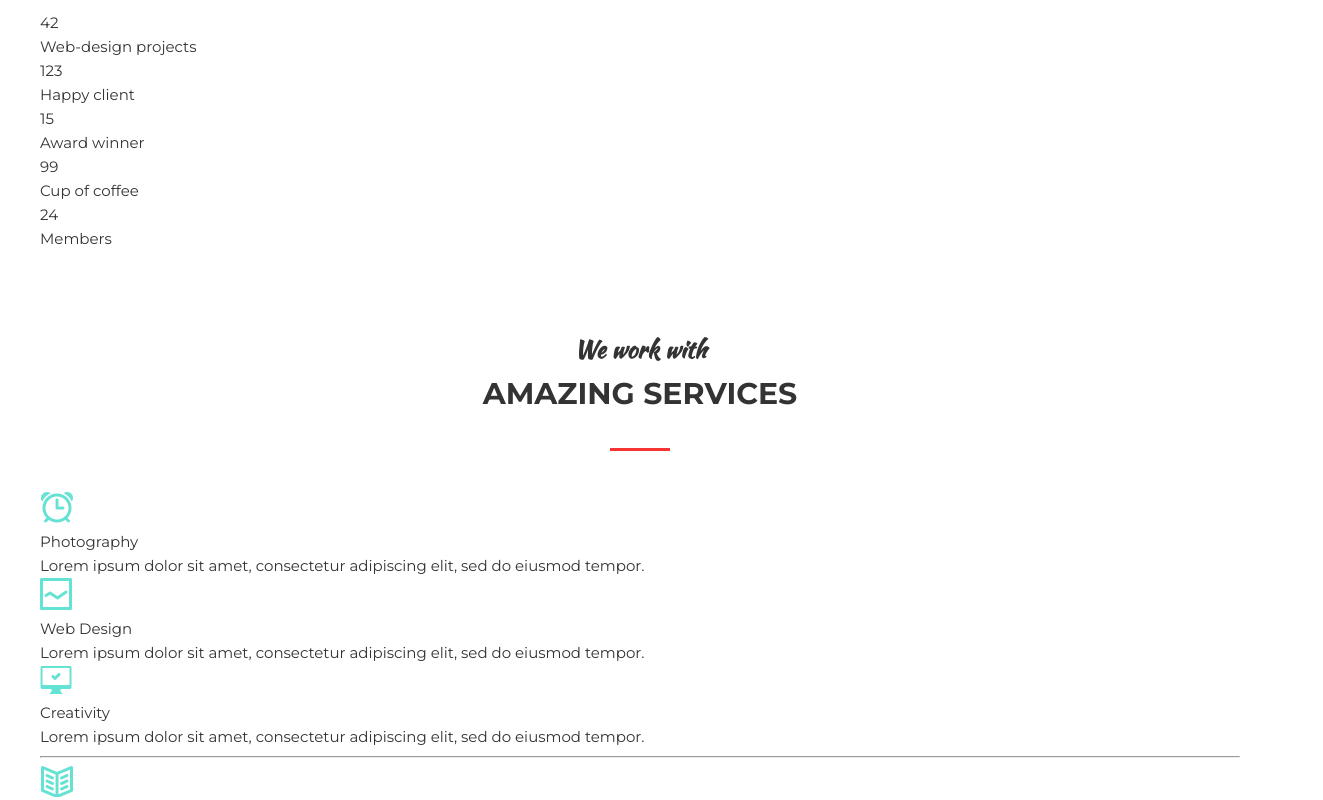
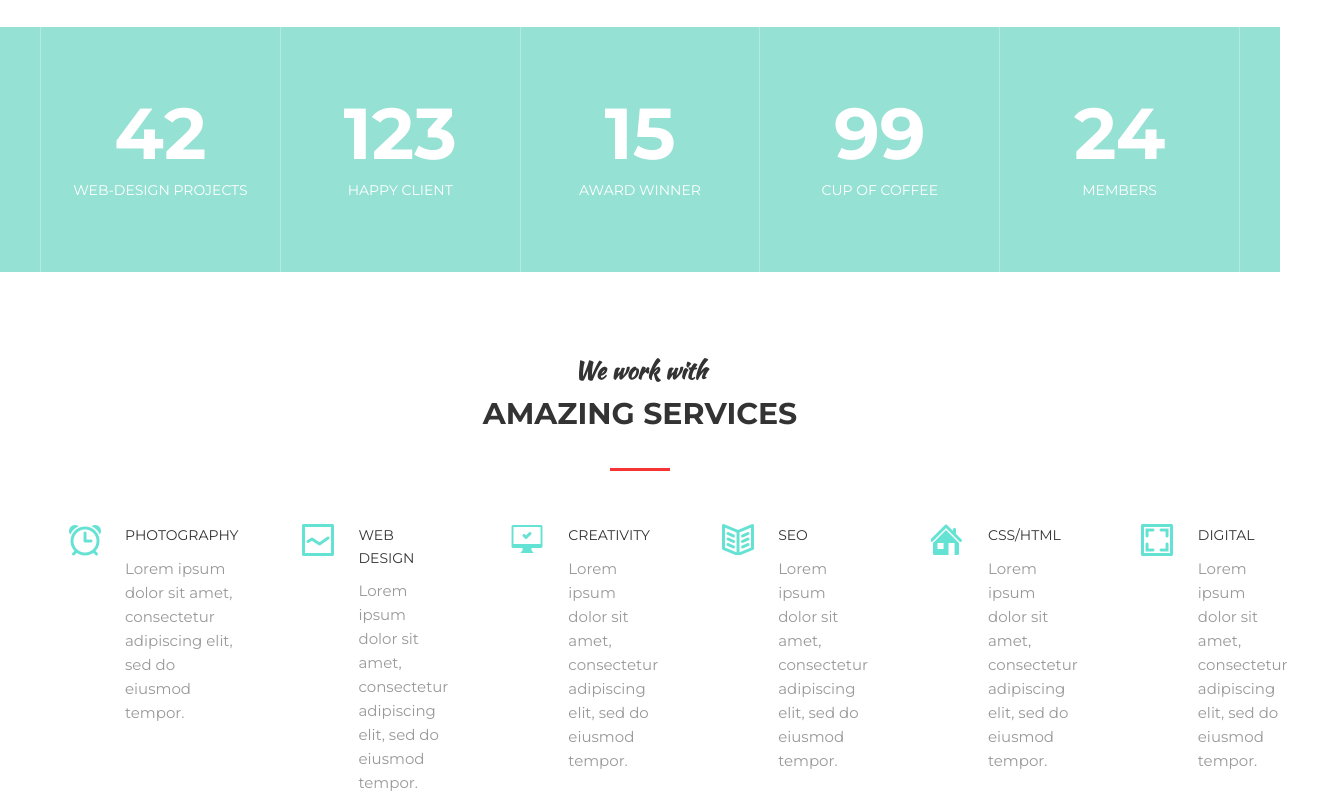
Before and after one commit to VladGoogle/Mogo, a plain HTML site: page index.html in a window 1280 px wide. Shown: the part 1460-2260 px from the top of the page, 1323 px wide, since content can reach past the window. Drawn offline with Linux system fonts and the light colour scheme.

Commit message:
Update style.css

```diff
--- a/style.css
+++ b/style.css
@@ -28,6 +28,15 @@ body
     max-width: 1200px;
     margin: 0 auto;
 
+}
+
+hr {
+    border: 0;
+    background-color: #e5e5e5;
+    display: block;
+    width: 100%;
+    margin: 40px 0;
+    height: 1px;
 }
 .intro_inner{
     text-align: center;
@@ -204,7 +213,7 @@ h1,h2,h3,h4,h5,h6{
 }
 
 .section_header {
-    margin:  0 auto 40px;
+    margin:  0 auto 53px;
     width: 100%;
     max-width: 950px;
     text-align: center;
@@ -241,6 +250,7 @@ h1,h2,h3,h4,h5,h6{
 }
 
 .about {
+    margin-top: 80px;
     display: flex;
     width: 100%;
     justify-content: center;
@@ -248,6 +258,7 @@ h1,h2,h3,h4,h5,h6{
 
 .about_item {
     background-color: #95e1d3;
+    position:relative;
     margin: 0 15px;
 }
 
@@ -257,6 +268,9 @@ h1,h2,h3,h4,h5,h6{
 
 .about_item:hover .about_image img {
     opacity: .3;
+}
+.about_item:hover .about_text {
+    opacity: 1;
 }
 
 .about_image {
@@ -268,3 +282,85 @@ h1,h2,h3,h4,h5,h6{
     transition: opacity .1s linear;
     display: block;
 }
+
+.about_text {
+    font-size: 18px;
+    color: #fff;
+    text-transform: uppercase;
+    font-weight: 700;
+    text-align: center;
+    position:absolute;
+    opacity: 0;
+    top: 50%;
+    left: 0;
+    z-index: 2;
+    transform: translate3d(0, -50, 0);
+    width: 100%;
+}
+
+.statistics {
+    background-color: #95e1d3;
+}
+
+.stat {
+    display: flex;
+
+}
+
+.stat_item {
+    flex: 1 1 0;
+    padding: 70px 25px;
+    border-left: 1px solid #b5eae0 ;
+    text-align: center;
+    color: #fff;
+}
+
+.stat_item:last-child {
+    border-right: 1px solid #b5eae0 ;
+}
+
+.stat_count {
+    font-size: ;
+}
+
+.stat_count {
+    font-size: 72px;
+    margin-bottom: 10px;
+    line-height: 1;
+    font-weight: 700;
+}
+
+.stat_text {
+    font-size: 14px;
+    text-transform: uppercase;
+}
+
+.services {
+    display: flex;
+}
+.services_item {
+    flex: 1 1 0;
+    padding-left: 85px;
+    position: relative;
+    padding-right: 35px;
+}
+
+.services_icon {
+    position: absolute;
+    left: 28px;
+    top: 0;
+    z-index: 1;
+
+}
+
+.services_title {
+    margin-bottom: 10px;
+    font-size: 14px;
+    color: #333;
+    text-transform: uppercase;
+}
+
+.services_text {
+    font-size: 15px;
+    color: #999;
+}
```
